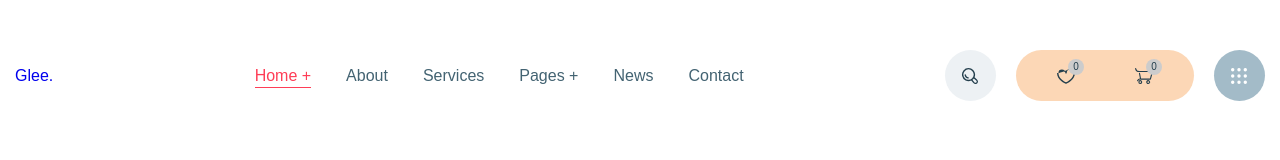
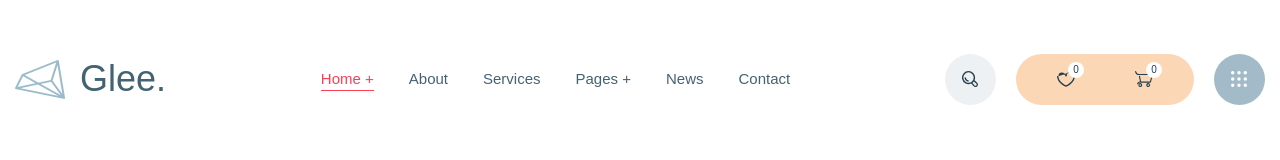
Before and after one commit to 37html/glee, a website: page app/index.html in a window 1280 px wide. Drawn offline with nearby package versions, Linux system fonts and the light colour scheme; files that its build step writes are made by us from their sources.

Commit message:
added images logo

```diff
--- a/app/scss/style.scss
+++ b/app/scss/style.scss
@@ -12,6 +12,22 @@
   }
 }
 
+.logo{
+  @extend %Rubik-500;
+  font-size: 36px;
+  line-height: 58px;
+  padding-left: 65px;
+  position: relative;
+  color: $title;
+}
+
+.logo::before{
+  content: url('../images/logo.png');
+  left: 0;
+  position: absolute;
+  margin-top: 8px;
+}
+
 .menu{
   &__list{
     display: flex;
@@ -24,6 +40,8 @@
     padding-bottom: 3px;
     transition: all .3s;
     @extend %Rubik-500;
+    font-size: 15px;
+    line-height: 12px;
     &:hover{
       color: $accent;
       border-bottom: 1px solid $accent;
@@ -83,9 +101,10 @@
     width: 16px;
     height: 16px;
     border-radius: 50%;
-    background-color: #ccc;
+    background-color: #fff;
     top: -9px;
     right: -9px;
+    @extend %DMSans-400;
     font-size: 10px;
     line-height: 16px;
     text-align: center;
```
